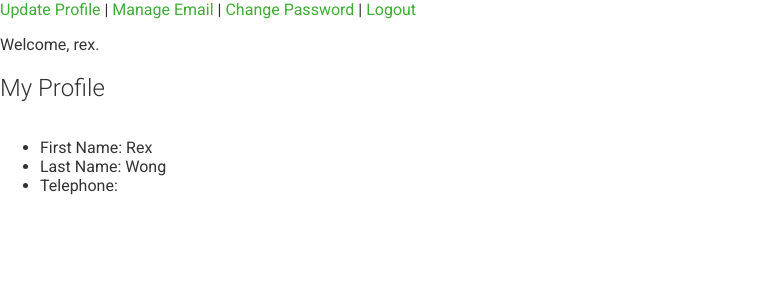
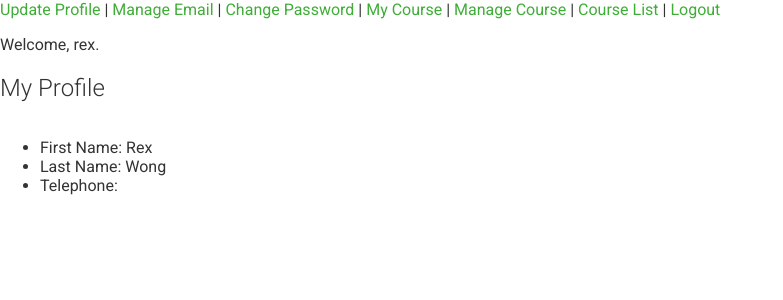
Before and after one commit to WongYatChun/3297Project, a Django app: page /accounts/profile/ in a window 1280 px wide. Shown: the part 54-354 px from the top of the page, without its empty margins (0-783 px from the left). Run offline with Django 3.2, Linux system fonts and the light colour scheme; a user stored in the database is signed in; data comes from the database, SQL or seed files in the repository; both versions use the stored data as it was after the commit; parts of the project's set-up code (start-up, migrations or seed data) failed here and were passed over; some libraries are stand-ins or nearby versions.

Commit message:
Profile Page -> My Course / Manage Course / Course List

```diff
--- a/ICE/myaccount/templates/account/profile.html
+++ b/ICE/myaccount/templates/account/profile.html
@@ -3,8 +3,9 @@
 {% if user.is_authenticated %}
 
 <a href="{% url 'myaccount:profile_update' %}">Update Profile</a> | <a href="{% url 'account_email' %}">Manage Email</a>  | <a href="{% url 'account_change_password' %}">Change Password</a> |
-{% comment %} <a href="{% url 'students:student_course_list' %}">Course List</a> | {% endcomment %}
-{% comment %}<a href="{% url 'students:student_course_list' %}">Manage Course</a>  {% endcomment %}
+<a href="{% url 'student_course_list' %}">My Course </a> |
+<a href="{% url 'manage_course_list' %}">Manage Course </a> |
+<a href="{% url 'course_list' %}">Course List</a> |
 <a href="{% url 'account_logout' %}">Logout</a>
 
 {% endif %}
--- a/ICE/myaccount/urls.py
+++ b/ICE/myaccount/urls.py
@@ -5,4 +5,6 @@ app_name = "myaccount"
 urlpatterns = [
     re_path(r'^profile/$', views.profile, name='profile'),
     re_path(r'^profile/update/$', views.profile_update, name='profile_update'),
+    path('students/', include('students.urls')),
+    path('courses/', include('courses.urls')),
 ]
```
Also changed, not shown: ICE/db.sqlite3.
